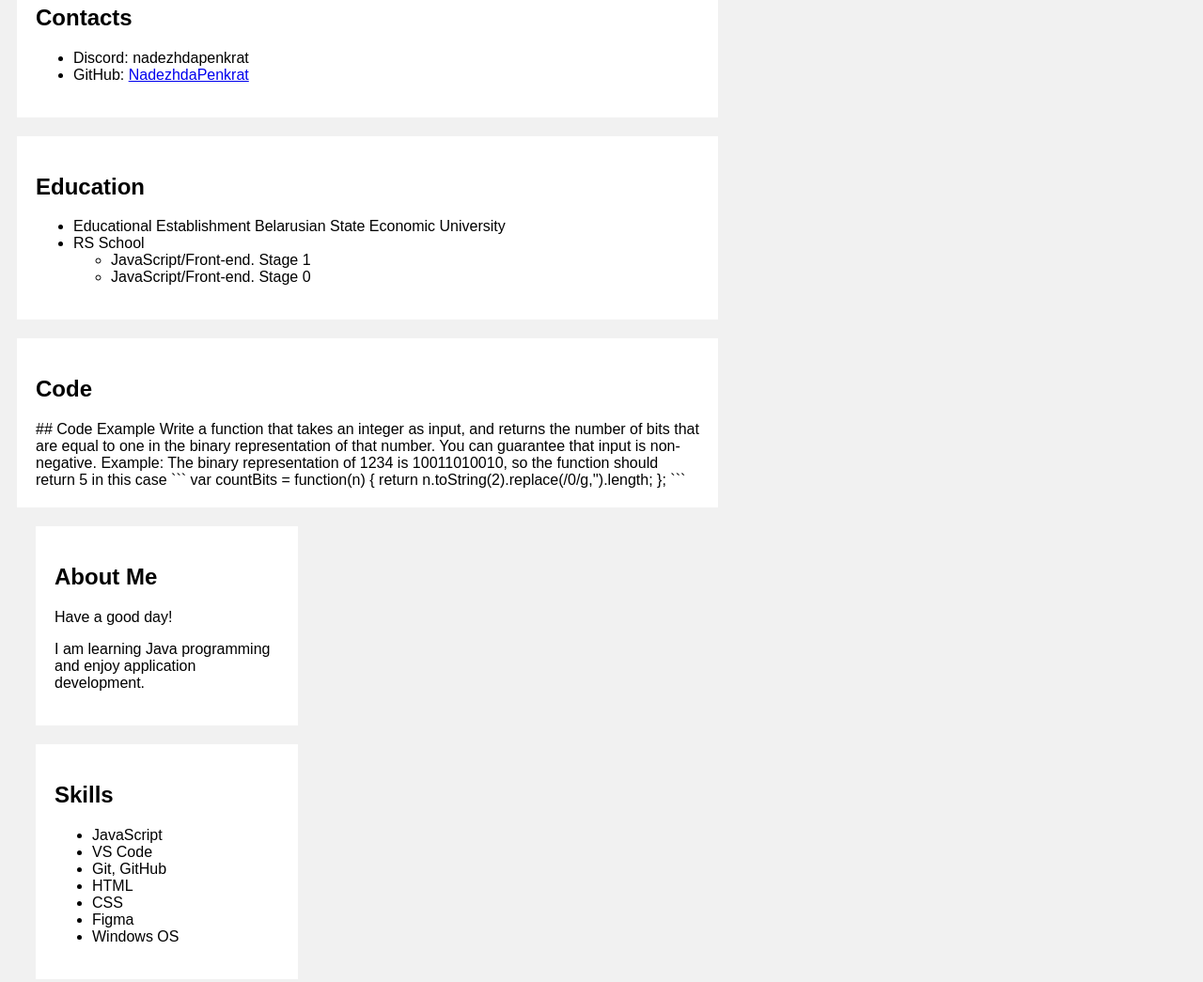
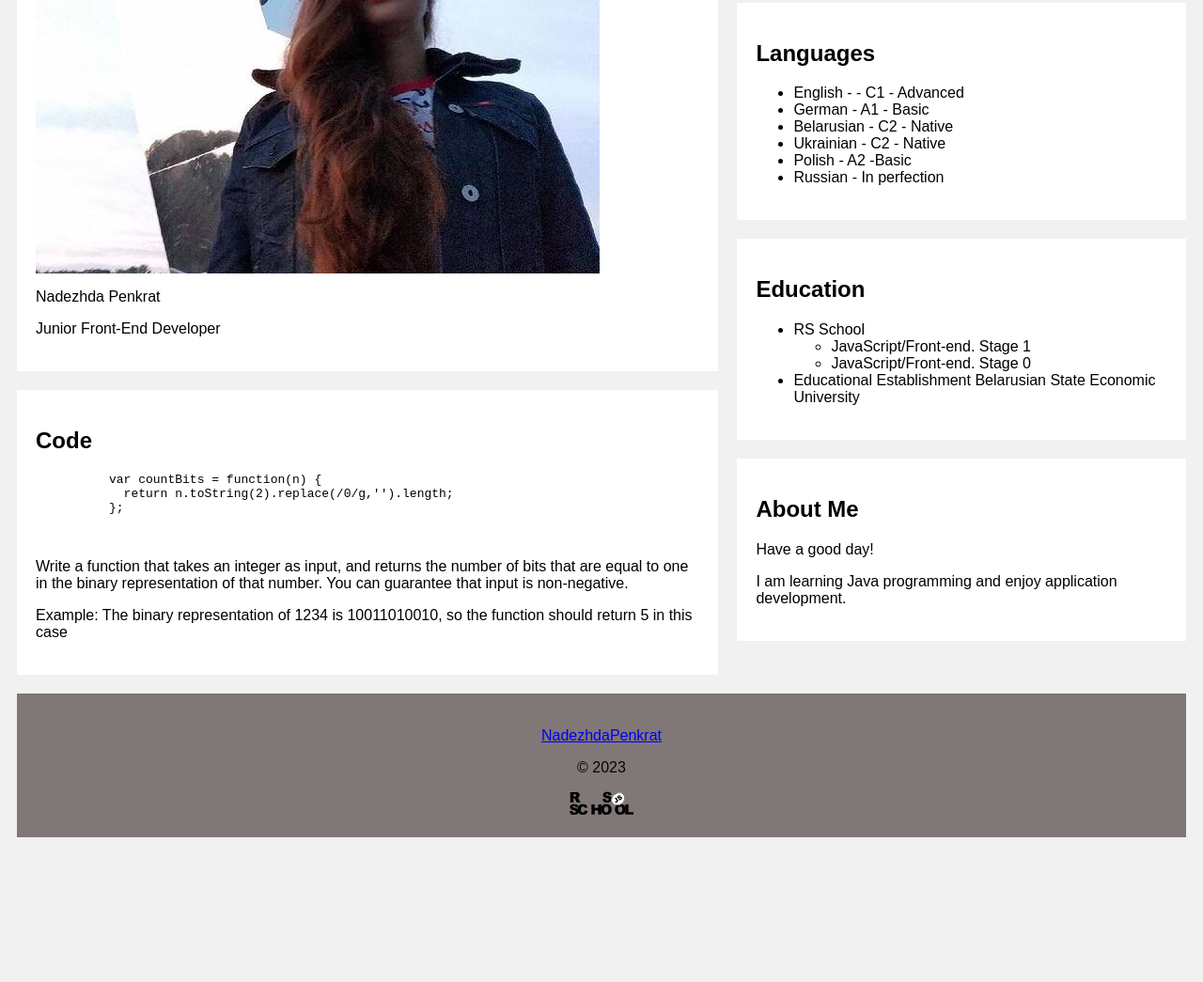
Before and after one commit to NadezhdaPenkrat/rsschool-cv, a plain HTML site: page index.html in a window 1280 px wide. Shown: the part 716-1761 px from the top of the page at 94% size. After the commit the page ends 1625 px from the top, so only its background shows below. Drawn offline with Linux system fonts and the light colour scheme.

Commit message:
feat: add footer/ change classes

````diff
--- a/index.html
+++ b/index.html
@@ -26,11 +26,34 @@
     <div class="leftcolumn">
       <div class="profile" id="profile">
         <h2>Profile</h2>
-
-        <div class="img" style="height:200px;" src="assets/image.png" alt="my photo" >Image</div>
+          <!-- <img src="./assets/img/cv-avatar.jpg" alt="my avatar" /> -->
+        <div class="image" style="height:650px;width:600px;" src="./assets/image.png" alt="my photo" >Image</div>
         <p>Nadezhda Penkrat </p>
         <p>Junior Front-End Developer</p>
       </div>
+
+
+
+      <div class="code" id="code">
+        <h2>Code</h2>
+        <pre>
+          <code>var countBits = function(n) {
+            return n.toString(2).replace(/0/g,'').length;
+          };
+          </code>
+        </pre>
+
+        <p>Write a function that takes an integer as input,
+          and returns the number of bits
+          that are equal to one in the binary
+           representation of that number.
+           You can guarantee that input is non-negative.</p>
+           <p>Example: The binary representation of 1234 is 10011010010,
+            so the function should return 5 in this case </p>
+
+      </div>
+    </div>
+    <div class="rightcolumn">
       <div class="contacts" id="contacts">
         <h2>Contacts</h2>
         <ul class="list">
@@ -39,46 +62,7 @@
 
         </ul>
       </div>
-      <div class="education" id="education">
-        <h2>Education</h2>
 
-        <ul>
-          <li>Educational Establishment Belarusian State Economic University</li>
-
-          <li> RS School
-            <ul>
-              <li>JavaScript/Front-end. Stage 1</li>
-              <li>JavaScript/Front-end. Stage 0</li>
-            </ul>
-          </li>
-        </ul>
-      </div>
-
-      <div class="code" id="code">
-        <h2>Code</h2>
-        ## Code Example
-
-Write a function that takes an integer as input,
-and returns the number of bits
-that are equal to one in the binary
- representation of that number.
- You can guarantee that input is non-negative.
-
-Example: The binary representation of 1234 is 10011010010,
- so the function should return 5 in this case
-```
-var countBits = function(n) {
-  return n.toString(2).replace(/0/g,'').length;
-};
-```
-      </div>
-    <div class="rightcolumn">
-      <div class="aboutme"  id="aboutme">
-        <h2>About Me</h2>
-         <p>Have a good day!</p>
-        <p> I am learning Java programming and  enjoy application development.</p>
-
-      </div>
       <div class="skills" id="skills">
         <h2>Skills</h2>
         <ul>
@@ -107,8 +91,39 @@ var countBits = function(n) {
 
         </ul>
       </div>
+      <div class="education" id="education">
+        <h2>Education</h2>
+
+        <ul>
+          <li> RS School
+            <ul>
+              <li>JavaScript/Front-end. Stage 1</li>
+              <li>JavaScript/Front-end. Stage 0</li>
+            </ul>
+          </li>
+          <li>Educational Establishment Belarusian State Economic University</li>
+
+
+        </ul>
+      </div>
+      <div class="aboutme"  id="aboutme">
+        <h2>About Me</h2>
+         <p>Have a good day!</p>
+        <p> I am learning Java programming and  enjoy application development.</p>
+
+      </div>
     </div>
   </div>
+  <div class="footer">
+    <div class="container footer-container">
 
+      <p> <a class="nav-link" href="https://github.com/NadezhdaPenkrat">NadezhdaPenkrat</a></p>
+    </a>
+    <p>&copy; 2023 </p>
+    <a target="_blank" href="https://rs.school/js/">
+      <img class="footer-link" src="./assets/rs_school_js.svg" alt="Rsschool Icon" height="25">
+    </a>
+  </div>
+  </div>
 </body>
 </html>
--- a/style.css
+++ b/style.css
@@ -56,10 +56,11 @@
   }
 
   /* Image */
-.img {
+.image {
     background-color: #aaa;
-    width: 100%;
+    width: 90%;
     padding: 20px;
+    background-image: url(./assets/image.png);
   }
 
   /* Add a card effect for articles */
@@ -81,7 +82,19 @@
     display: table;
     clear: both;
   }
+/* Footer */
+.footer {
+    padding: 20px;
+    text-align: center;
+    background: #807777;
+    margin-top: 20px;
 
+    display: block;
+    color: #060505;
+    text-align: center;
+
+    text-decoration: none;
+  }
 
 /* Responsive layout - when the screen is less than 800px wide, make the two columns stack on top of each other instead of next to each other */
 @media screen and (max-width: 800px) {
````
